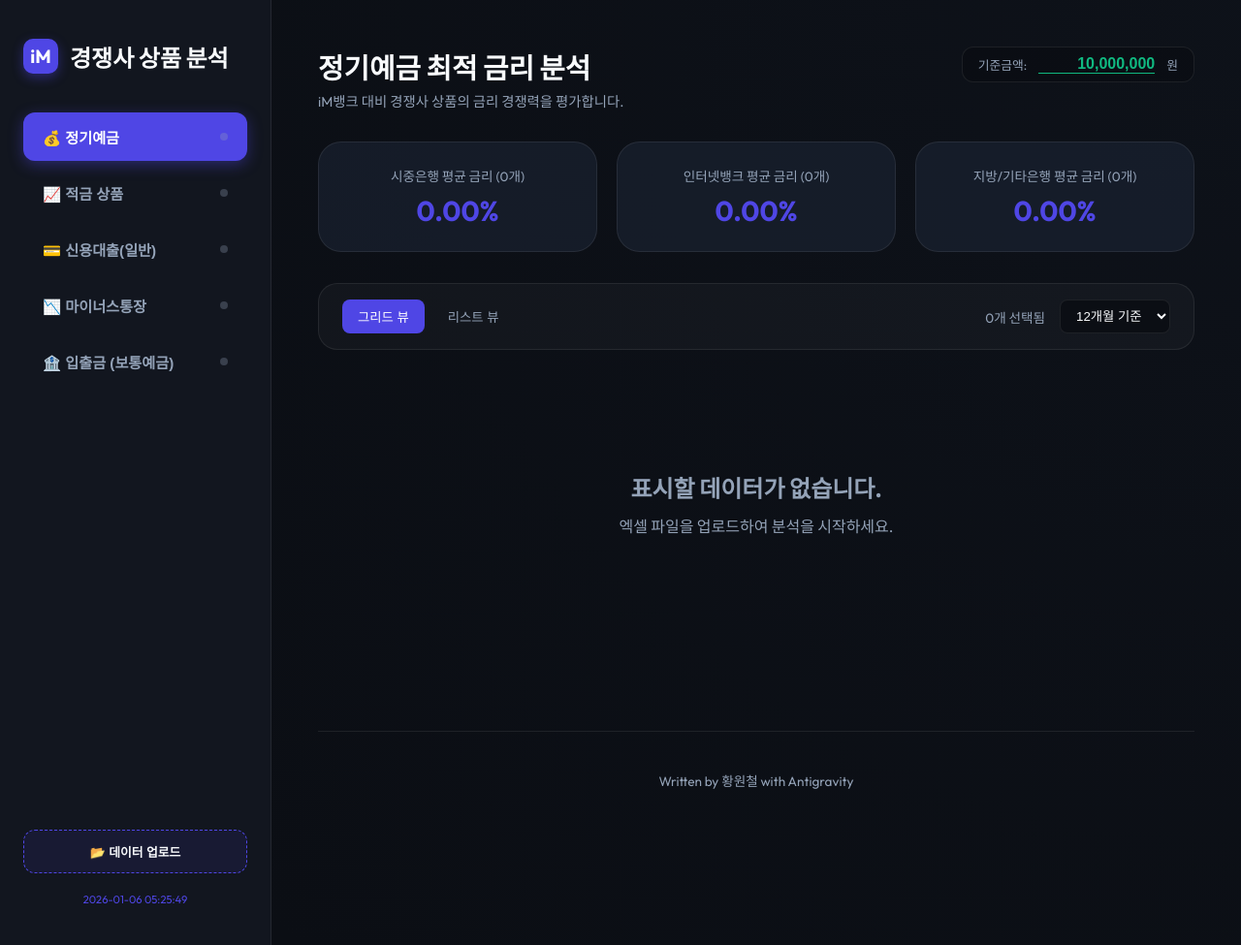
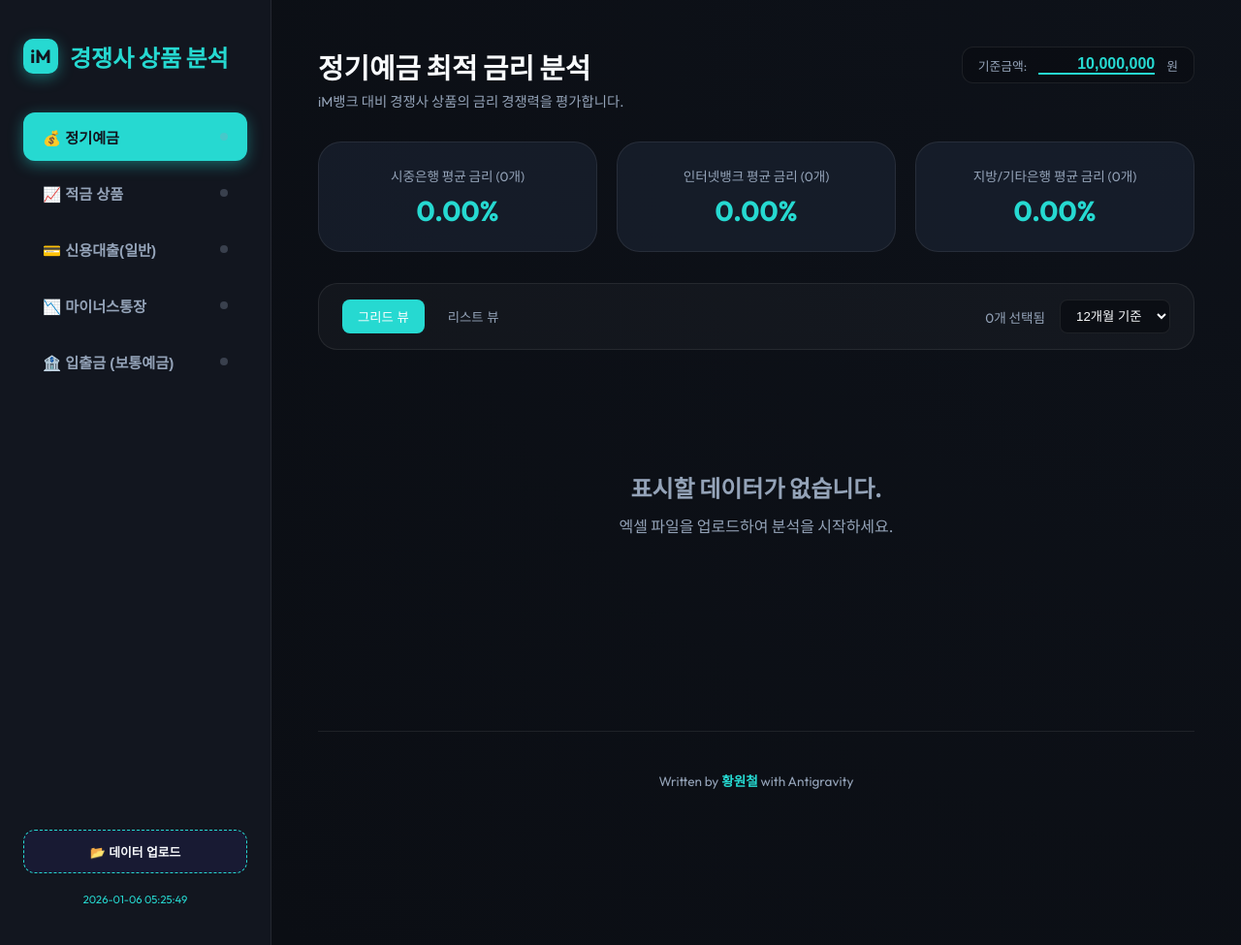
Before and after one commit to yalkongs/fin-comparer-web, a Flask app: page / in a window 1280 px wide. Shown: the whole page at 97% size. Run offline with Flask 3, Linux system fonts and the light colour scheme; data comes from the database, SQL or seed files in the repository; data that the repository does not hold is empty.

Commit message:
Brand: Implement full iM Bank Mint theme across logo, UI accents, and headers

```diff
--- a/templates/index.html
+++ b/templates/index.html
@@ -14,8 +14,9 @@
         :root {
             --bg: #0b0e14;
             --sidebar: #12161f;
-            --accent: #4f46e5;
-            --accent-glow: rgba(79, 70, 229, 0.4);
+            --accent: #26d9d1;
+            /* Set global accent to iM Bank Mint */
+            --accent-glow: rgba(38, 217, 209, 0.4);
             --text: #f8fafc;
             --text-muted: #94a3b8;
             --card: rgba(30, 41, 59, 0.5);
@@ -61,7 +62,7 @@
             font-size: 1.5rem;
             font-weight: 800;
             margin-bottom: 40px;
-            color: var(--text);
+            color: var(--im-bank);
             display: flex;
             align-items: center;
             gap: 12px;
@@ -70,14 +71,16 @@
         .logo-box {
             width: 36px;
             height: 36px;
-            background: var(--accent);
+            background: var(--im-bank);
             border-radius: 10px;
             display: flex;
             align-items: center;
             justify-content: center;
-            color: white;
+            color: var(--sidebar);
+            /* Sidebar color for contrast */
+            font-weight: 900;
             font-size: 1.2rem;
-            box-shadow: 0 4px 12px var(--accent-glow);
+            box-shadow: 0 4px 15px rgba(38, 217, 209, 0.4);
         }
 
         nav {
@@ -110,7 +113,8 @@
 
         .nav-btn.active {
             background: var(--accent);
-            color: white;
+            color: var(--sidebar);
+            font-weight: 800;
             box-shadow: 0 4px 15px var(--accent-glow);
         }
 
@@ -172,12 +176,12 @@
         .calc-input {
             background: transparent;
             border: none;
-            color: var(--success);
+            color: var(--accent);
             font-weight: 700;
             width: 120px;
             font-size: 1rem;
             text-align: right;
-            border-bottom: 1px solid var(--success);
+            border-bottom: 2px solid var(--accent);
         }
 
         .calc-input:focus {
@@ -601,7 +605,7 @@
 
         <footer
             style="margin-top: 100px; padding: 40px 0; border-top: 1px solid var(--border); text-align: center; color: var(--text-muted); font-size: 0.85rem;">
-            <p>Written by 황원철 with Antigravity</p>
+            <p>Written by <span style="color:var(--accent); font-weight:600;">황원철</span> with Antigravity</p>
         </footer>
     </main>
 
```
